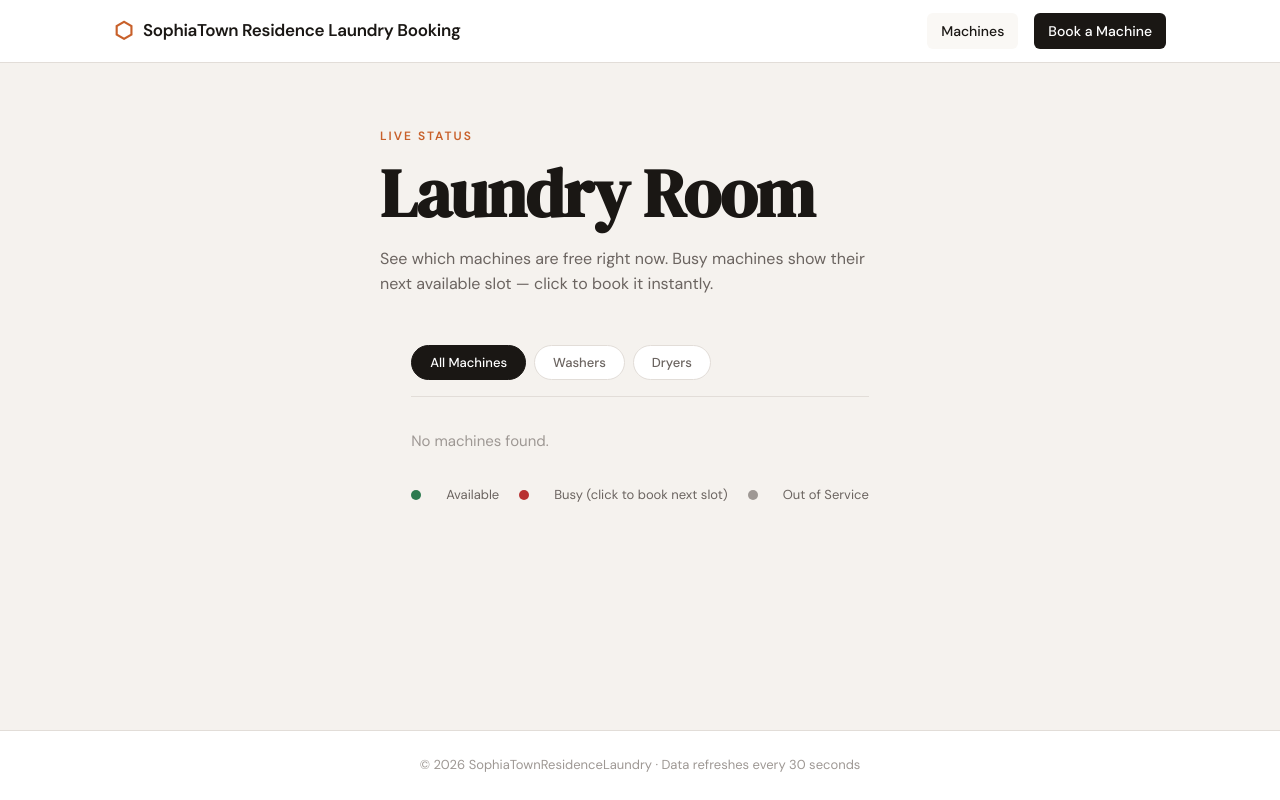
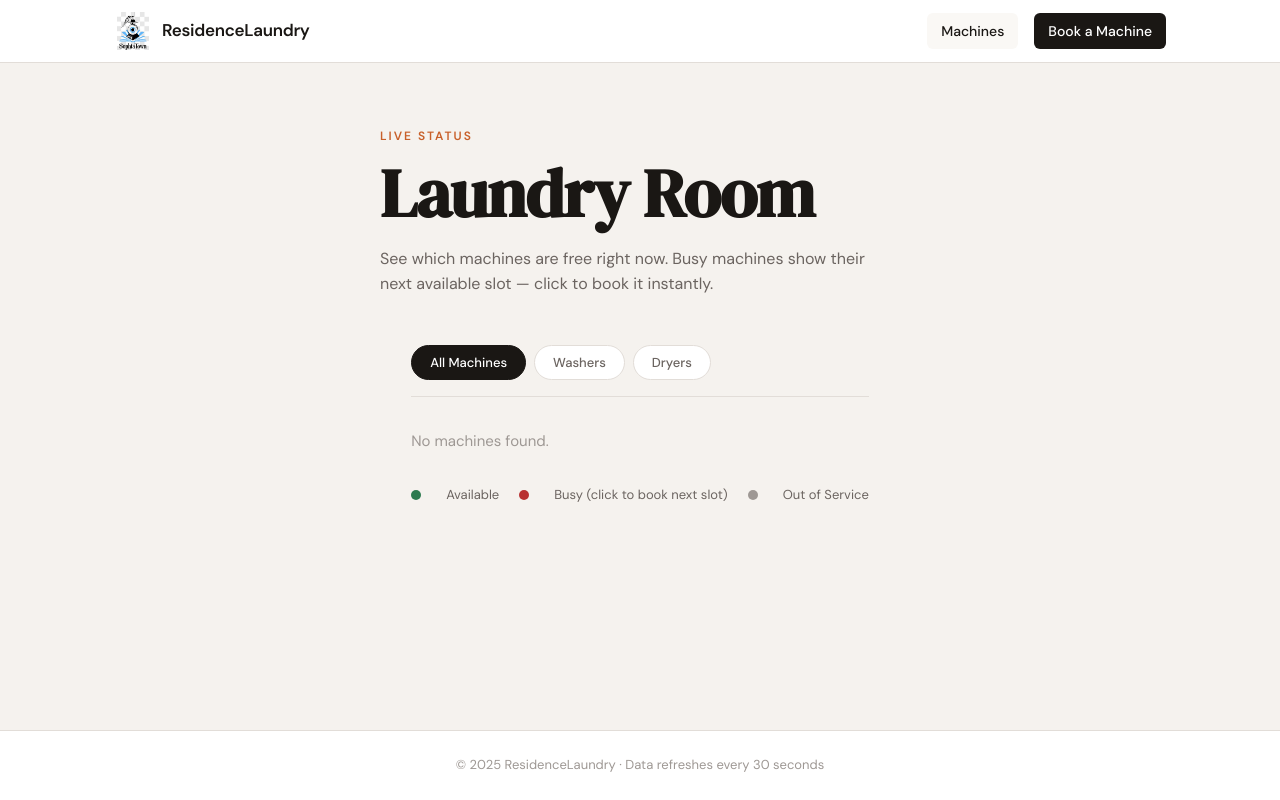
Before and after one commit to sompisiandile06-cloud/laundry-booking-app, a Flask app: page / in a window 1280 px wide. Run offline with Flask 3, Linux system fonts and the light colour scheme; data that the repository does not hold is empty; parts of the project's set-up code (start-up, migrations or seed data) failed here and were passed over; some libraries are stand-ins or nearby versions.

Commit message:
Replace hexagon with SophiaTown logo

```diff
--- a/static/style.css
+++ b/static/style.css
@@ -86,10 +86,11 @@ input, select { font-family: inherit; }
     letter-spacing: -0.3px;
 }
 
-.brand-icon {
-    font-size: 22px;
-    color: var(--accent);
-    line-height: 1;
+.brand-logo {
+    height: 38px;
+    width: 38px;
+    object-fit: contain;
+    border-radius: 4px;
 }
 
 nav {
--- a/templates/admin.html
+++ b/templates/admin.html
@@ -14,7 +14,7 @@
     <header class="site-header">
         <div class="header-inner">
             <div class="brand">
-                <span class="brand-icon">⬡</span>
+                <img src="/static/logo.png" alt="SophiaTown Logo" class="brand-logo" />
                 <span class="brand-name">ResidenceLaundry</span>
                 <span class="admin-badge">Admin</span>
             </div>
--- a/templates/admin_login.html
+++ b/templates/admin_login.html
@@ -12,7 +12,7 @@
 
     <div class="login-card">
         <div class="login-brand">
-            <span class="brand-icon">⬡</span>
+            <img src="/static/logo.png" alt="SophiaTown Logo" class="brand-logo" />
             <span class="brand-name">ResidenceLaundry</span>
         </div>
 
--- a/templates/book.html
+++ b/templates/book.html
@@ -14,7 +14,7 @@
     <header class="site-header">
         <div class="header-inner">
             <div class="brand">
-                <span class="brand-icon">⬡</span>
+                <img src="/static/logo.png" alt="SophiaTown Logo" class="brand-logo" />
                 <span class="brand-name">ResidenceLaundry</span>
             </div>
             <nav>
--- a/templates/index.html
+++ b/templates/index.html
@@ -13,8 +13,8 @@
     <header class="site-header">
         <div class="header-inner">
             <div class="brand">
-                <span class="brand-icon">⬡</span>
-                <span class="brand-name">SophiaTown Residence Laundry Booking</span>
+                <img src="/static/logo.png" alt="SophiaTown Logo" class="brand-logo" />
+                <span class="brand-name">ResidenceLaundry</span>
             </div>
             <nav>
                 <a href="/" class="nav-link active">Machines</a>
@@ -57,8 +57,41 @@
     </main>
 
     <footer class="site-footer">
-        <p>© 2026 SophiaTownResidenceLaundry · Data refreshes every 30 seconds</p>
+        <p>© 2025 ResidenceLaundry · Data refreshes every 30 seconds</p>
     </footer>
+
+    <!-- ======================================================= CANCEL MODAL -->
+    <div id="cancel-modal-overlay" class="modal-overlay hidden">
+        <div class="modal-card">
+            <h2 class="modal-title">Cancel Booking</h2>
+            <p class="modal-sub">
+                You are cancelling your slot on <strong id="cancel-machine-name"></strong>.
+                The next person in the queue will be shifted up automatically.
+            </p>
+            <p class="modal-sub" style="margin-top:8px;">
+                Enter your details to confirm it is your booking:
+            </p>
+
+            <div class="field-group" style="margin-top:16px;">
+                <label class="field-label" for="cancel-name-input">Your Full Name</label>
+                <input type="text" id="cancel-name-input" class="field-input" placeholder="e.g. Thabo Nkosi" />
+            </div>
+
+            <div class="field-group" style="margin-top:12px;">
+                <label class="field-label" for="cancel-room-input">Your Room Number</label>
+                <input type="text" id="cancel-room-input" class="field-input" placeholder="e.g. 204" />
+            </div>
+
+            <p id="cancel-feedback" class="cancel-feedback"></p>
+
+            <div class="modal-actions">
+                <button class="modal-btn-secondary" onclick="closeCancelModal()">Keep Booking</button>
+                <button class="modal-btn-danger" id="cancel-confirm-btn" onclick="confirmCancel()">
+                    Yes, Cancel Booking
+                </button>
+            </div>
+        </div>
+    </div>
 
     <script src="/static/script.js"></script>
 </body>
```
Also changed, not shown: static/logo.png (added).
